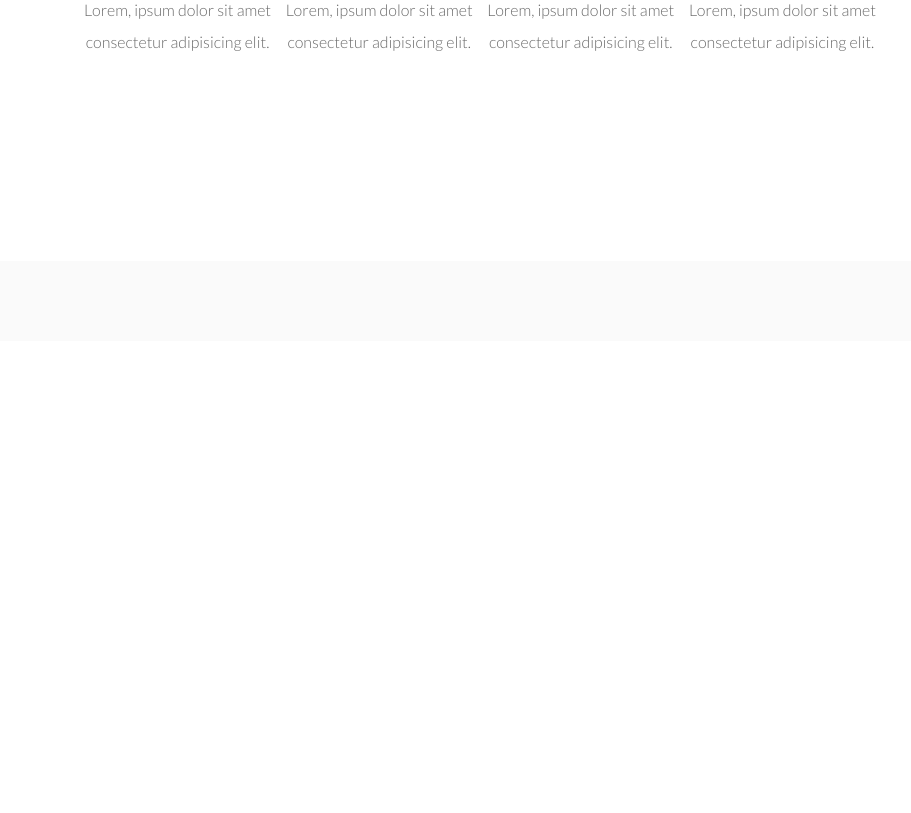
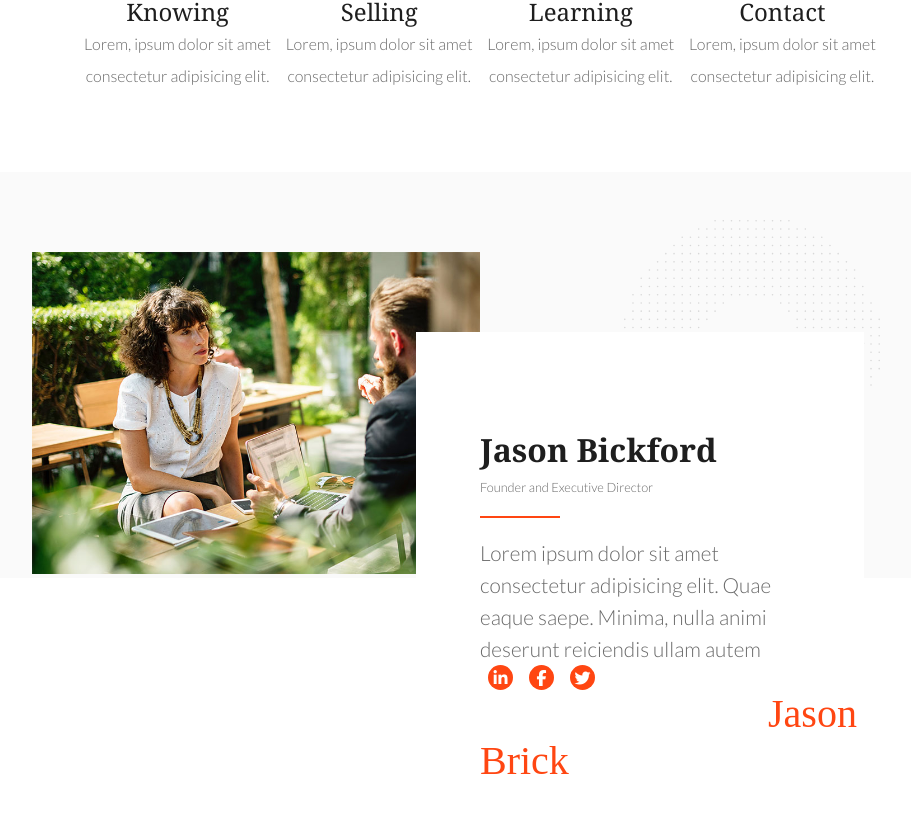
Before and after one commit to DavideIsaia/proj-html-vuejs, a Vue app: page / in a window 1280 px wide. Shown: the part 1359-2172 px from the top of the page, without its empty margins (160-1071 px from the left). Before the commit the page ends 1700 px from the top, so only its background shows below. Built offline with nearby package versions, Linux system fonts and the light colour scheme; a web font is replaced by a local one.

Commit message:
sezione citazione del fondatore aggiunta

```diff
--- a/src/components/AppHeader.vue
+++ b/src/components/AppHeader.vue
@@ -6,13 +6,13 @@
       </div>
       <ul>
         <li
-          class="text bold"
+          class="text"
           @click="$emit('isActive')"
           v-for="(element, index) in headerLinks"
           :key="index"
           :class="{ active: element.active }"
         >
-          <a href="">{{ element.text }}</a>
+          <a class="bold" href="">{{ element.text }}</a>
         </li>
         <li>
           <a href=""><i class="fas fa-search"></i></a>
--- a/src/components/AppMain.vue
+++ b/src/components/AppMain.vue
@@ -1,12 +1,14 @@
 <template>
   <main>
-    <section>
+    <!-- section specialties -->
+    <section class="spec">
       <div class="container">
         <h3 class="title bold">Our Specialties<span>.</span></h3>
         <p class="text">
           Lorem, ipsum dolor sit amet consectetur adipisicing elit
         </p>
-        <div class="spec flex">
+        <div class="line"></div>
+        <div class="flex">
           <SpecCard
             v-for="(element, index) in cards"
             :key="index"
@@ -15,15 +17,19 @@
         </div>
       </div>
     </section>
+    <!-- section founder's citation -->
+    <CitCard />
   </main>
 </template>
 
 <script>
 import SpecCard from "./SpecCard.vue";
+import CitCard from "./CitCard.vue";
 export default {
   name: "AppMain",
   components: {
     SpecCard,
+    CitCard,
   },
   data() {
     return {
@@ -58,15 +64,18 @@ export default {
 @import "../style/variables.scss";
 main {
   background-color: $bg-color-04;
-  section {
+  .spec {
     width: 90%;
     background-color: $bg-color-01;
-    height: 700px;
     position: relative;
     top: -5rem;
     margin: 0 auto;
     text-align: center;
     padding-top: 6rem;
+    .line {
+      margin-left: auto;
+      margin-right: auto;
+    }
     .title {
       font-size: 3rem;
     }
--- /dev/null
+++ b/src/components/CitCard.vue
@@ -0,0 +1,71 @@
+<template>
+  <section class="cit">
+    <div class="container">
+      <img src="../assets/img/h1-img-01.jpg" alt="people's talking" />
+      <div class="cit__card">
+        <h4 class="title">Jason Bickford</h4>
+        <h6 class="text">Founder and Executive Director</h6>
+        <div class="line"></div>
+        <p class="text">
+          Lorem ipsum dolor sit amet consectetur adipisicing elit. Quae eaque
+          saepe. Minima, nulla animi deserunt reiciendis ullam autem
+        </p>
+        <div class="social">
+          <i class="fab fa-linkedin-in"></i>
+          <i class="fab fa-facebook-f"></i>
+          <i class="fab fa-twitter"></i>
+          <div class="sign">Jason Brick</div>
+        </div>
+      </div>
+      <img class="svg" src="../assets/svg/svg-4.svg" alt="" />
+    </div>
+  </section>
+</template>
+
+<script>
+export default {
+  name: "CitCard",
+};
+</script>
+
+<style lang="scss" scoped>
+@import "../style/variables.scss";
+.cit {
+  position: relative;
+  img {
+    width: 50%;
+  }
+  .svg {
+    width: 20%;
+    position: absolute;
+    top: -2rem;
+    right: 15rem;
+  }
+  &__card {
+    position: absolute;
+    top: 5rem;
+    left: 45%;
+    right: 20%;
+    z-index: 10;
+    background-color: $bg-color-01;
+    display: inline-block;
+    padding: 6rem 4rem;
+    .title {
+      font-size: 2rem;
+    }
+    h6 {
+      font-size: 0.8rem;
+    }
+    .sign {
+      display: inline;
+      font-size: 2.5rem;
+      color: $txt-color-08;
+      margin-left: 18rem;
+    }
+    .social i {
+      background-color: $bg-color-08;
+      color: $txt-color-01;
+    }
+  }
+}
+</style>
--- a/src/components/SpecCard.vue
+++ b/src/components/SpecCard.vue
@@ -20,7 +20,7 @@ export default {
 
 <style lang="scss" scoped>
 .card {
-  padding-top: 5rem;
+  margin: 5rem 0;
   line-height: 2rem;
   img {
     width: 50%;
--- a/src/style/commons.scss
+++ b/src/style/commons.scss
@@ -39,6 +39,15 @@ img {
   font-family: 'Corinthia', cursive;
 }
 
+.social i {
+  height: 25px;
+  width: 25px;
+  padding-top: 5px;
+  border-radius: 50%;
+  text-align: center;
+  margin: 0 0.5rem;
+}
+
 ul {
   list-style: none;
 }
@@ -46,6 +55,13 @@ ul {
 a {
   text-decoration: none;
   color: inherit;
+}
+
+.line {
+  height: 2px;
+  width: 80px;
+  background-color: #FF4612;
+  margin: 0.8rem 0 1.2rem;
 }
 
 button {
```
